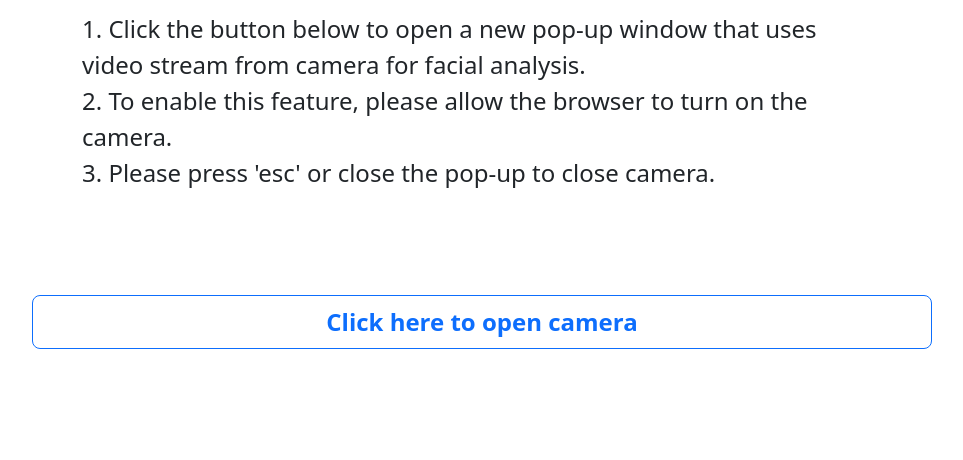
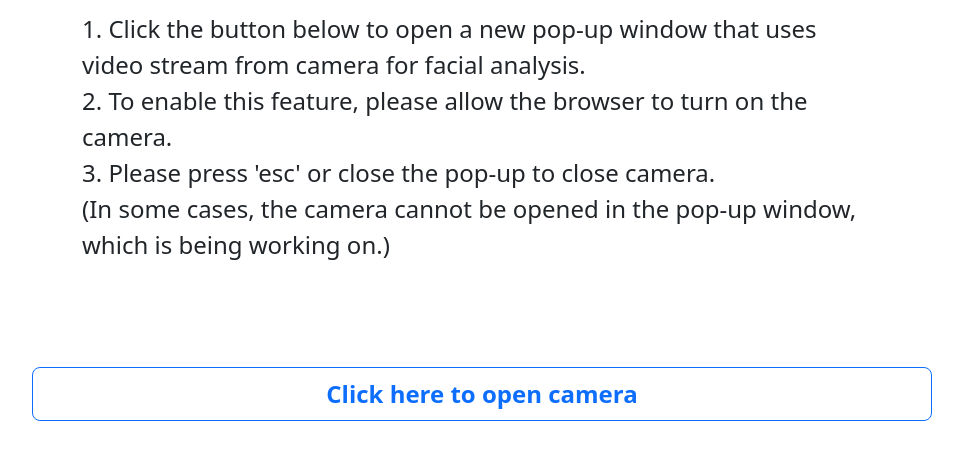
Before and after one commit to LBY777/FacialAnalysisWebApp, a Flask app: page /app/camera/ in a window 1280 px wide. Shown: the part 304-764 px from the top of the page, without its empty margins (158-1121 px from the left). Run offline with Flask 2, Linux system fonts and the light colour scheme; parts of the project's set-up code (start-up, migrations or seed data) failed here and were passed over.

Commit message:
updated camera and video html

```diff
--- a/templates/camera.html
+++ b/templates/camera.html
@@ -12,7 +12,9 @@
         <p class="mbr-text pb-3 mbr-semibold mbr-fonts-style display-7 mx-auto" style=" width: 800px; font-size: x-large;" style=" width: 700px; font-weight: 500;">
         1. Click the button below to open a new pop-up window that uses video stream from camera for facial analysis.<br>
         2. To enable this feature, please allow the browser to turn on the camera. <br>
-        3. Please press 'esc' or close the pop-up to close camera. <br><br><br>
+        3. Please press 'esc' or close the pop-up to close camera. <br>
+        (In some cases, the camera cannot be opened in the pop-up window, which is being working on.)
+        <br><br><br>
         </p>
         <script type="text/javascript">
             // Popup window code
--- a/templates/video.html
+++ b/templates/video.html
@@ -13,6 +13,7 @@
             2. The model will predict the biological gender as well as emotion based on the detected face in the video. <br>
             3. Please wait for a while for the output to come out. <br>
             4. An output of image instead of a video means that the predicted video cannot be displayed for some reason, such as the browser. <br>
+            (In some cases, a time-out error might occur, which is being working on.)
         </p>
         <br><br>
 
```
